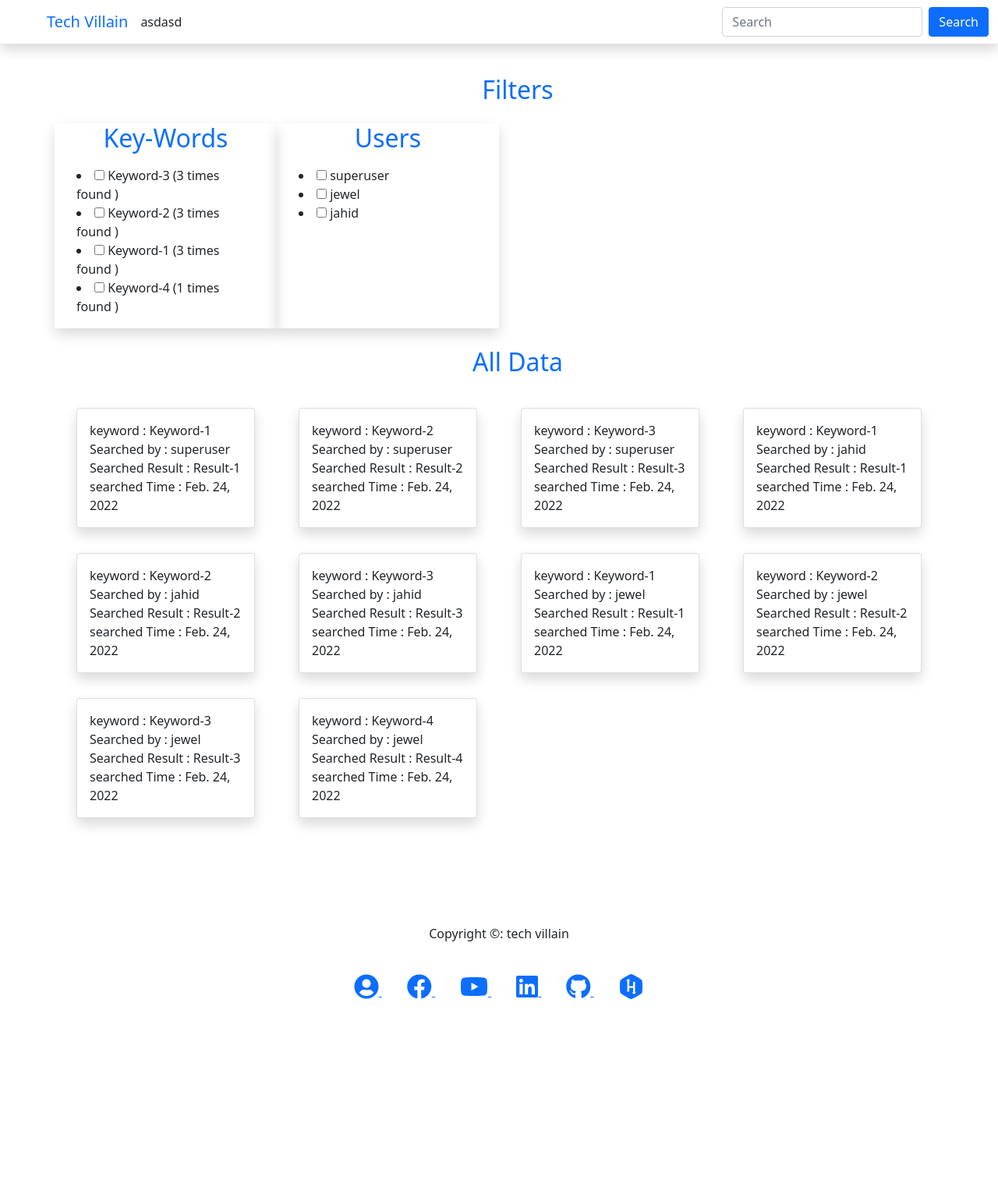
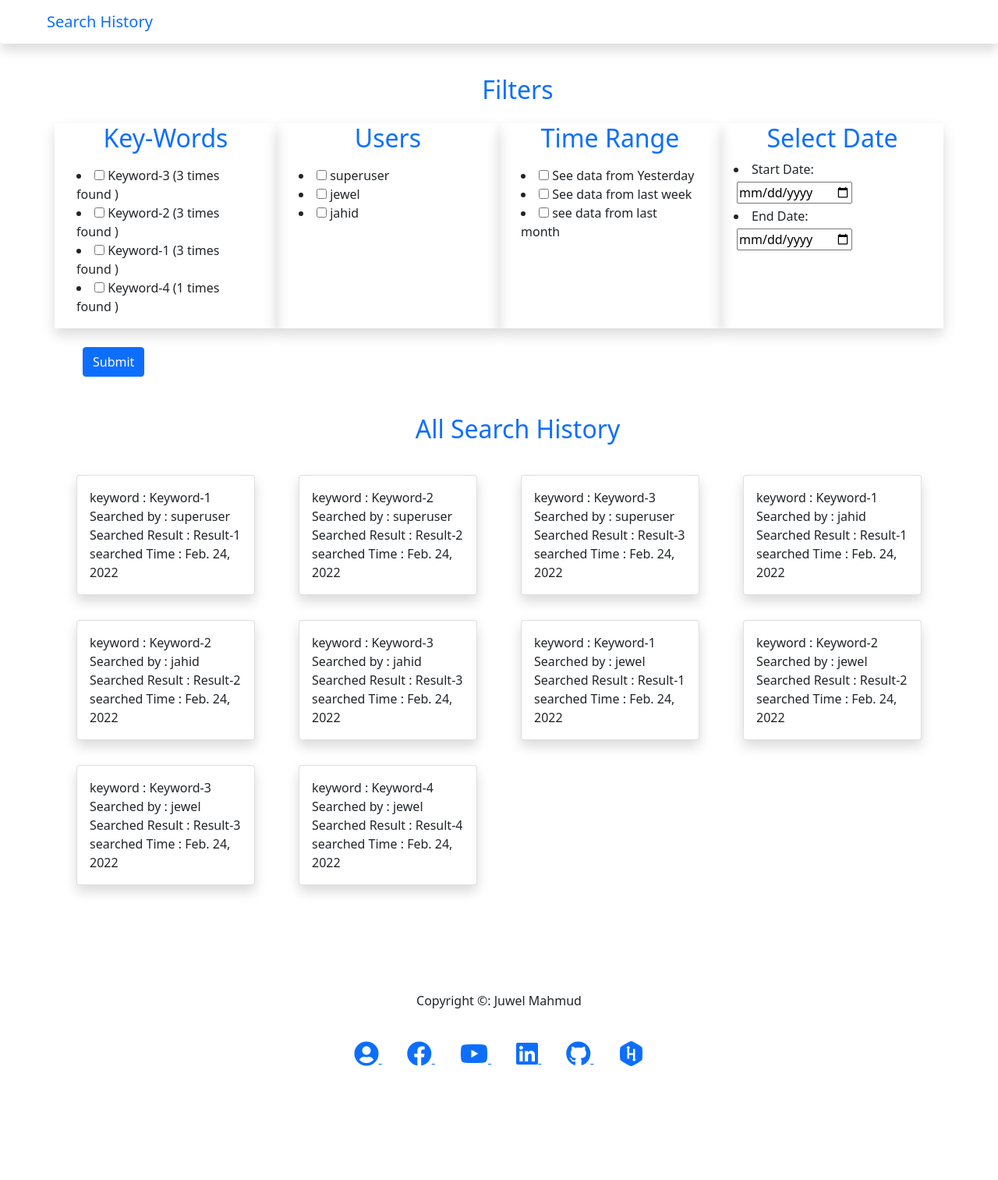
Before and after one commit to MahmudJewel/Django-Search_History, a Django app: page / in a window 1280 px wide. Shown: the whole page at 78% size. Before the commit the page ends 1281 px from the top, so only its background shows below. Run offline with Django 4.2, Linux system fonts and the light colour scheme; data comes from the database, SQL or seed files in the repository; both versions use the stored data as it was after the commit; some libraries are stand-ins or nearby versions.

Commit message:
all task completed

```diff
--- a/second/views.py
+++ b/second/views.py
@@ -1,23 +1,59 @@
 from django.shortcuts import render
-from django.views.generic import TemplateView
+# from django.views.generic import TemplateView
+from django.views.generic import ListView
 from django.contrib.auth.models import User
 from django.db.models import Count
 from .models import history
+from datetime import datetime, timedelta
 
-# Create your views here.
 
-class history_view(TemplateView):
+
+class history_view(ListView):
     template_name = "home.html"
-    # def get(self, request):
-    #     history_obj = history.objects.all()
-    #     return history_obj
+    model=history
+    context_object_name = 'all_Data'
+    paginate_by = 200
+
+    def get_queryset(self):
+        all_Data = history.objects.all().order_by('-time')
+        keyword_checkbox = self.request.GET.getlist('keyword_checkbox', '')
+        user_checkbox = self.request.GET.getlist('user_checkbox', '')
+        time_checkbox = self.request.GET.getlist('time_checkbox', '')
+        start_date = self.request.GET.get('start_date', '')
+        end_date = self.request.GET.get('end_date', '')
+        # print('Start Date: ', type(start_date))
+        # keyword filter
+        if len(keyword_checkbox)>0:
+            all_Data = history.objects.filter(keyword__in=keyword_checkbox)
+            # print('all data: ', all_Data.count())
+
+        # users filter
+        if len(user_checkbox)>0:
+            all_Data = history.objects.filter(user__username__in=user_checkbox)
+
+        # fixed time filter
+        if len(time_checkbox)>0:
+            now = datetime.now().date()
+            str_date= datetime.now().date()
+            if time_checkbox[0]=="30":
+                date = datetime.now() - timedelta(30)
+                str_date= date.date()
+            if time_checkbox[0]=="7":
+                date = datetime.now() - timedelta(7)
+                str_date= date.date()
+            if time_checkbox[0]=="1":
+                date = datetime.now() - timedelta(1)
+                str_date= date.date()
+            all_Data=history.objects.filter(time__range=[str_date, now])
+        # date range
+        if start_date != '' and end_date != '':
+            all_Data=history.objects.filter(time__range=[start_date, end_date])
+        return all_Data
 
     def get_context_data(self, **kwargs):
         context = super().get_context_data(**kwargs)
         users= User.objects.all()
         keywords = history.objects.values("keyword").distinct().annotate(key_count=Count("keyword")).order_by('-key_count')
-        all_Data = history.objects.all().order_by('-time')
         context['users'] = list(users)
-        context['all_Data'] = list(all_Data)
         context['keywords'] = list(keywords)
         return context
--- a/templates/base.html
+++ b/templates/base.html
@@ -28,10 +28,11 @@
   <body class="bodycolor">
     <!-- navigations  -->
     <nav
-      class="navbar navbar-expand-lg fixed-top shadow bgcolor rounded-bottom"
+      class="navbar navbar-expand-lg fixed-top shadow rounded-bottom"
+      style="background: white;"
     >
       <div class="container-fluid">
-        <a class="navbar-brand brandcolor ms-5" href="/">Tech Villain</a>
+        <a class="navbar-brand brandcolor ms-5" href="/">Search History</a>
         <button
           class="navbar-toggler custom-toggler"
           type="button"
@@ -45,21 +46,7 @@
         </button>
         <div class="collapse navbar-collapse" id="navbarSupportedContent">
           <ul class="navbar-nav me-auto mb-2 mb-lg-0">
-            <li>asdasd</li>
-
           </ul>
-          <form class="d-flex" method="post" action="/search">
-            {% csrf_token %}
-            <input
-              class="form-control me-2"
-              type="search"
-              placeholder="Search"
-              aria-label="Search"
-              name="search"
-              value="{{search}}"
-            />
-            <button class="btn btn-primary" type="submit">Search</button>
-          </form>
         </div>
       </div>
     </nav>
@@ -82,7 +69,7 @@
       <br /><br />
       <div class="container">
         <div class="row text-center textColor">
-          <p>Copyright &copy: tech villain</p>
+          <p>Copyright &copy: Juwel Mahmud</p>
         </div>
         <br />
 
@@ -138,8 +125,6 @@
         <br /><br /><br /><br /><br /><br />
       </div>
     </footer>
-    <!-- prism js for systax highlighter  -->
-    <!-- <script src="{% static 'js/prismokd.js' %}" ></script> -->
 
     <!-- custom js  -->
     <script src="{% static 'js/index.js' %}"></script>
@@ -155,16 +140,5 @@
       integrity="sha384-QJHtvGhmr9XOIpI6YVutG+2QOK9T+ZnN4kzFN1RtK3zEFEIsxhlmWl5/YESvpZ13"
       crossorigin="anonymous"
     ></script>
-    <!-- tinymce plugins  -->
-    <!-- <script>
-      tinymce.init({
-        selector: 'textarea',
-        plugins: 'a11ychecker advcode casechange export formatpainter linkchecker autolink lists checklist media mediaembed pageembed permanentpen powerpaste table advtable tinycomments tinymcespellchecker',
-        toolbar: 'a11ycheck addcomment showcomments casechange checklist code export formatpainter pageembed permanentpen table',
-        toolbar_mode: 'floating',
-        tinycomments_mode: 'embedded',
-        tinycomments_author: 'Author name',
-      });
-    </script> -->
   </body>
 </html>
--- a/templates/home.html
+++ b/templates/home.html
@@ -1,15 +1,16 @@
 {% extends 'base.html' %} {% block content %}
 <div class="container">
   <!-- distinct keywords, users, time ==> filter  -->
+  <form action="?" method="get">
     <div class="row">
-    <h2 class="text-center text-primary m-4">Filters </h2>
+      <h2 class="text-center text-primary m-4">Filters</h2>
       <!-- dictinct keywords  -->
       <div class="col-md-3 shadow">
         <h2 class="text-center text-primary">Key-Words</h2>
         <div class="m-3">
           {% for h in keywords %}
           <li>
-          <input type="checkbox" value="{{h.keyword }}" name="ckbox" />
+            <input type="checkbox" value="{{h.keyword }}" name="keyword_checkbox" />
             {{h.keyword}} ({{ h.key_count}} times found )
           </li>
           {% endfor %}
@@ -22,23 +23,57 @@
         <div class="m-3">
           {% for h in users %}
           <li>
-          <input type="checkbox" value="{{h.username }}" name="ckbox" />
+            <input type="checkbox" value="{{h.username }}" name="user_checkbox" />
             {{h.username}}
           </li>
           {% endfor %}
         </div>
       </div>
+      <!-- fixed date  -->
+      <div class="col-md-3 shadow">
+        <h2 class="text-center text-primary">Time Range</h2>
+        <div class="m-3">
+          <li>
+            <input type="checkbox" value="1" name="time_checkbox" />
+            See data from Yesterday
+          </li>
+          <li>
+            <input type="checkbox" value="7" name="time_checkbox" />
+            See data from last week
+          </li>
+          <li>
+            <input type="checkbox" value="30" name="time_checkbox" />
+            see data from last month
+          </li>
+        </div>
       </div>
 
+      <div class="col-md-3 shadow">
+        <h2 class="text-center text-primary">Select Date</h2>
+        <div class="m-1">
+          <li>Start Date:
+            <input type="date" name="start_date" class="m-1" />
+          </li>
+          <li>End Date:
+            <input type="date" name="end_date" class="m-1"/>
+          </li>
+        </div>
+      </div>
+
+      <div class="m-4">
+        <button class="btn btn-primary" type="submit" >Submit</button>
+      </div>
+    </div>
+  </form>
   <!-- all data with describe  -->
   <div class="row">
-    <h2 class="text-center text-primary m-4">All Data </h2>
+    <h2 class="text-center text-primary m-4">All Search History</h2>
     {% for data in all_Data %}
     <div class="col-md-3">
       <div class="card shadow m-3 p-3">
-      keyword : {{data.keyword}} <br>
-      Searched by : {{data.user}} <br>
-      Searched Result : {{data.result}} <br>
+        keyword : {{data.keyword}} <br />
+        Searched by : {{data.user}} <br />
+        Searched Result : {{data.result}} <br />
         searched Time : {{data.time}}
       </div>
     </div>
```
Also changed, not shown: db.sqlite3. Lines whose indentation alone changed are shown as unchanged.
